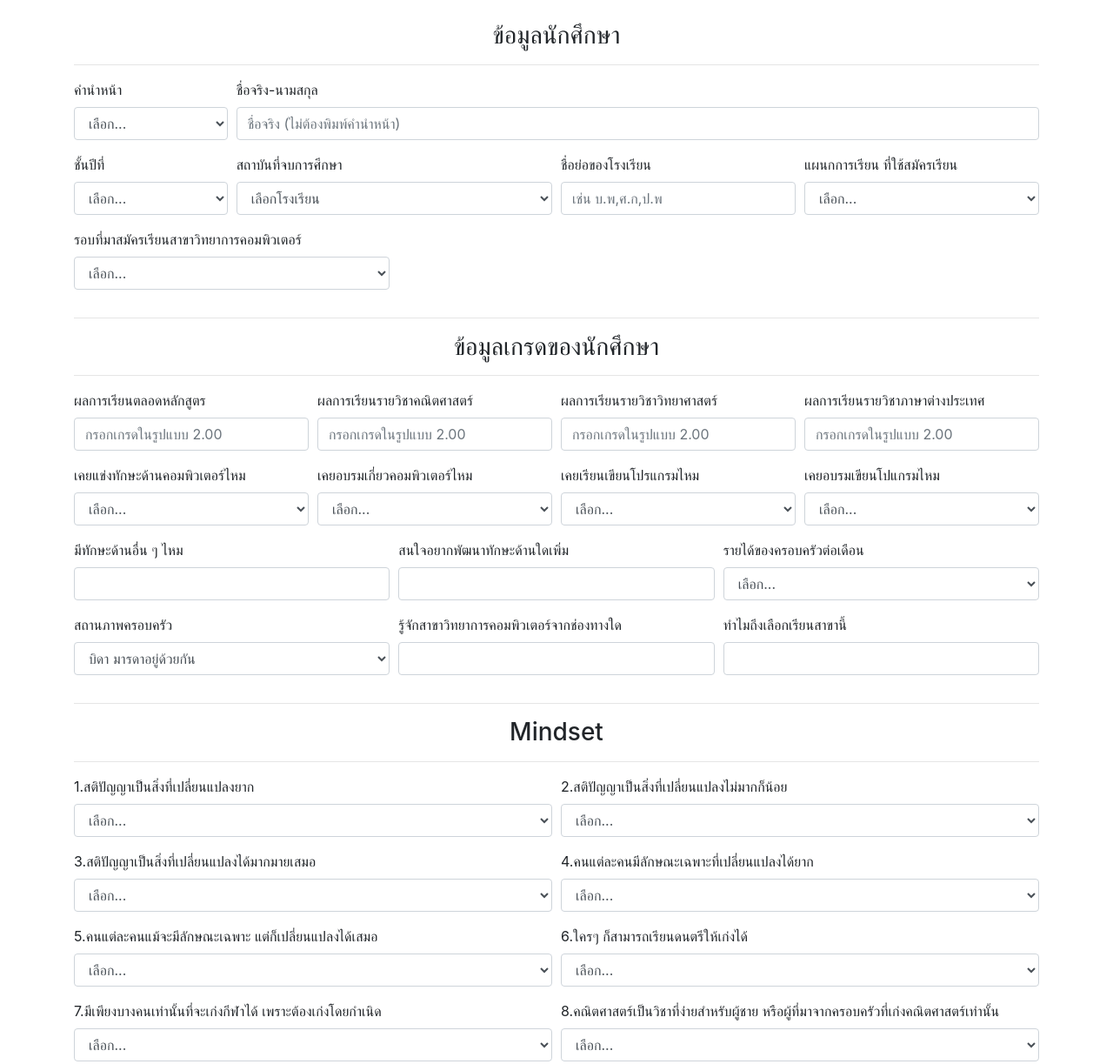
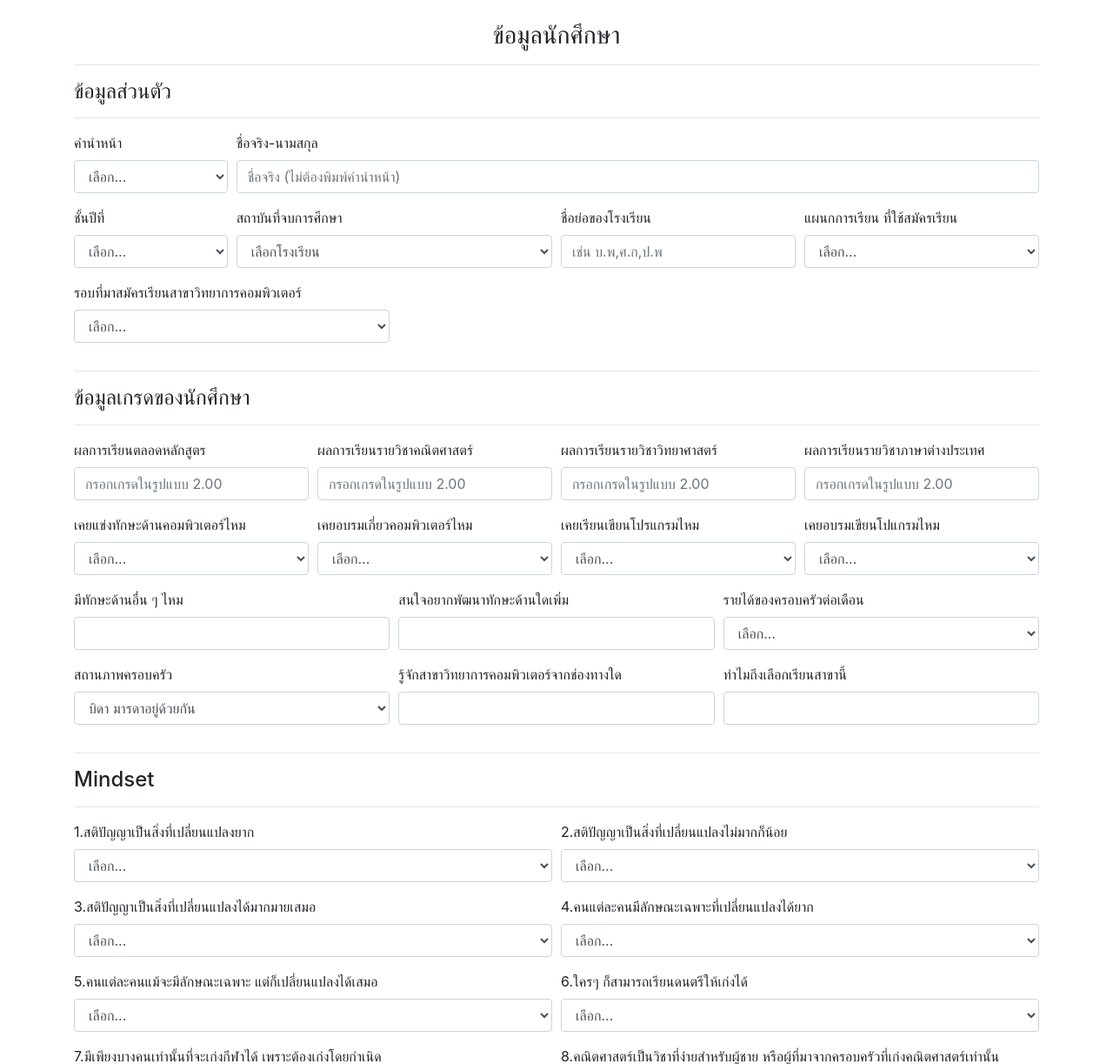
Before and after one commit to NHAphisit42/computerscience, a Django app: page /form/ in a window 1280 px wide. Shown: the part 56-1279 px from the top of the page at 87% size. Run offline with Django 4.2, Linux system fonts and the light colour scheme; data that the repository does not hold is empty; some libraries are stand-ins or nearby versions.

Commit message:
- Commit

```diff
--- a/final/student/templates/form.html
+++ b/final/student/templates/form.html
@@ -9,6 +9,8 @@
         <form action="{% url 'addstudent' %}" method="post">
             {% csrf_token %}
             <h3 style="text-align: center;">ข้อมูลนักศึกษา</h3>
+            <hr>
+            <h4>ข้อมูลส่วนตัว</h4>
             <hr>
             <div class="form-row">
                 <div class="from-group col-md-2">
@@ -72,7 +74,7 @@
                 </div>
             </div>
             <hr>
-            <h3 style="text-align: center;">ข้อมูลเกรดของนักศึกษา</h3>
+            <h4>ข้อมูลเกรดของนักศึกษา</h4>
             <hr>
             <div class="form-row">
                 <div class="form-group col-md-3">
@@ -173,7 +175,7 @@
                 </div>
             </div>
             <hr>
-            <h3 style="text-align: center;">Mindset</h3>
+            <h4>Mindset</h4>
             <hr>
             <div class="form-row">
                 <div class="form-group col-md-6">
```
